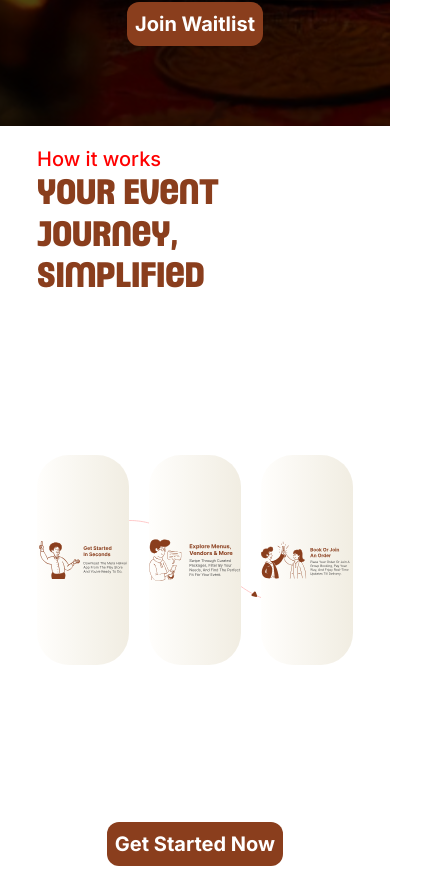
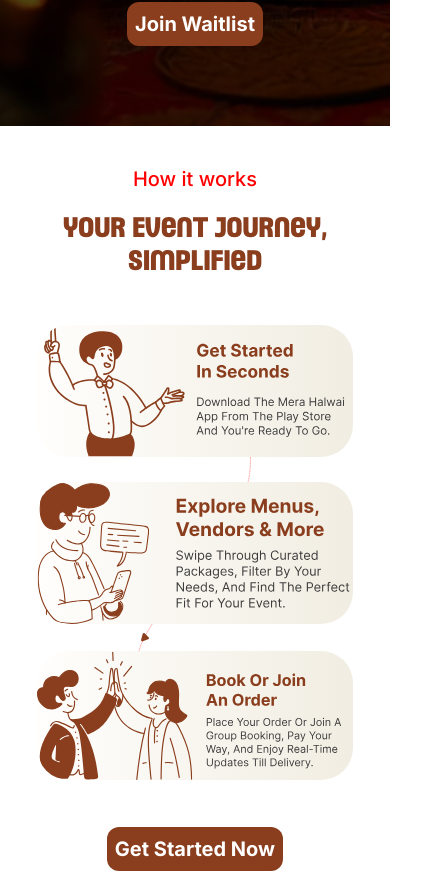
Before and after one commit to repixelxback-2/mera-halwai-final1, a Next.js app: page / in a window 390 px wide. Shown: the part 2481-3354 px from the top of the page, 429 px wide, since content can reach past the window. Built offline with nearby package versions, Linux system fonts and the light colour scheme.

Commit message:
mobile-3

```diff
--- a/src/components/Home5.jsx
+++ b/src/components/Home5.jsx
@@ -4,31 +4,31 @@ import Button from './Button'
 
 const Home5 = () => {
     return (
-        <div className='w-full h-[90vh] flex justify-center'
+        <div className='w-full h-full md:h-[90vh]  flex justify-center'
             style={{
                 padding: "clamp(1rem,5vw,200rem)"
             }}
         >
-            <div className="flex flex-col items-center w-[90%] h-full">
+            <div className="flex flex-col  items-center w-[90%] gap-10 md:gap-0 h-full">
 
-                <div className="text-[#FF0000] text-left text-xl inter font-medium w-full">
+                <div className="text-[#FF0000] text-center md:text-left text-xl inter font-medium w-full translate-y-5">
                     How it works
                 </div>
-                <div className="text-3xl w-full sm:text-5xl leading-snug md:text-5xl pixel text-left text-[#8A3E1D]"
+                <div className="text-2xl w-full sm:text-5xl leading-snug md:text-5xl pixel text-center md:text-left text-[#8A3E1D]"
                 >
                     Your Event Journey, Simplified
                 </div>
 
 
-                <div className="w-full justify-center grid grid-cols-3 items-center gap-5 relative h-[90%]">
-                    <div className="flex absolute w-[100%] z-10 justify-center  h-[100%]">
+                <div className="w-full justify-center grid grid-rows-3 md:grid-cols-3 items-center gap-5 relative h-full md:h-[90%]">
+                    <div className="flex absolute w-full z-10 justify-center  h-[100%]">
 
                         <Image
                             src="/arrow.svg"
                             alt="home3"
                             width={1000}
                             height={1000}
-                            className='w-[70%]  h-full'
+                            className=' w-[100%] rotate-90 md:w-[70%]  h-full'
                         />
                     </div>
                     <Image
@@ -36,21 +36,21 @@ const Home5 = () => {
                         alt="home3"
                         width={1000}
                         height={1000}
-                        className='w-full relative z-20 bg-gradient-to-l from-[#F1EDE2] to-[#fffefc] rounded-4xl h-[40%]'
+                        className='w-full relative z-20 bg-gradient-to-l from-[#F1EDE2] to-[#fffefc] rounded-4xl md:h-[40%]'
                     />
                     <Image
                         src="/a2.svg"
                         alt="home3"
                         width={1000}
                         height={1000}
-                        className='w-full relative z-20 bg-gradient-to-l from-[#F1EDE2] to-[#fffefc] rounded-4xl h-[40%]'
+                        className='w-full relative z-20 bg-gradient-to-l from-[#F1EDE2] to-[#fffefc] rounded-4xl md:h-[40%]'
                     />
                     <Image
                         src="/a3.svg"
                         alt="home3"
                         width={1000}
                         height={1000}
-                        className='w-full relative z-20 bg-gradient-to-l from-[#F1EDE2] to-[#fffefc] rounded-4xl h-[40%]'
+                        className='w-full relative z-20 bg-gradient-to-l from-[#F1EDE2] to-[#fffefc] rounded-4xl md:h-[40%]'
                     />
                 </div>
 
```
